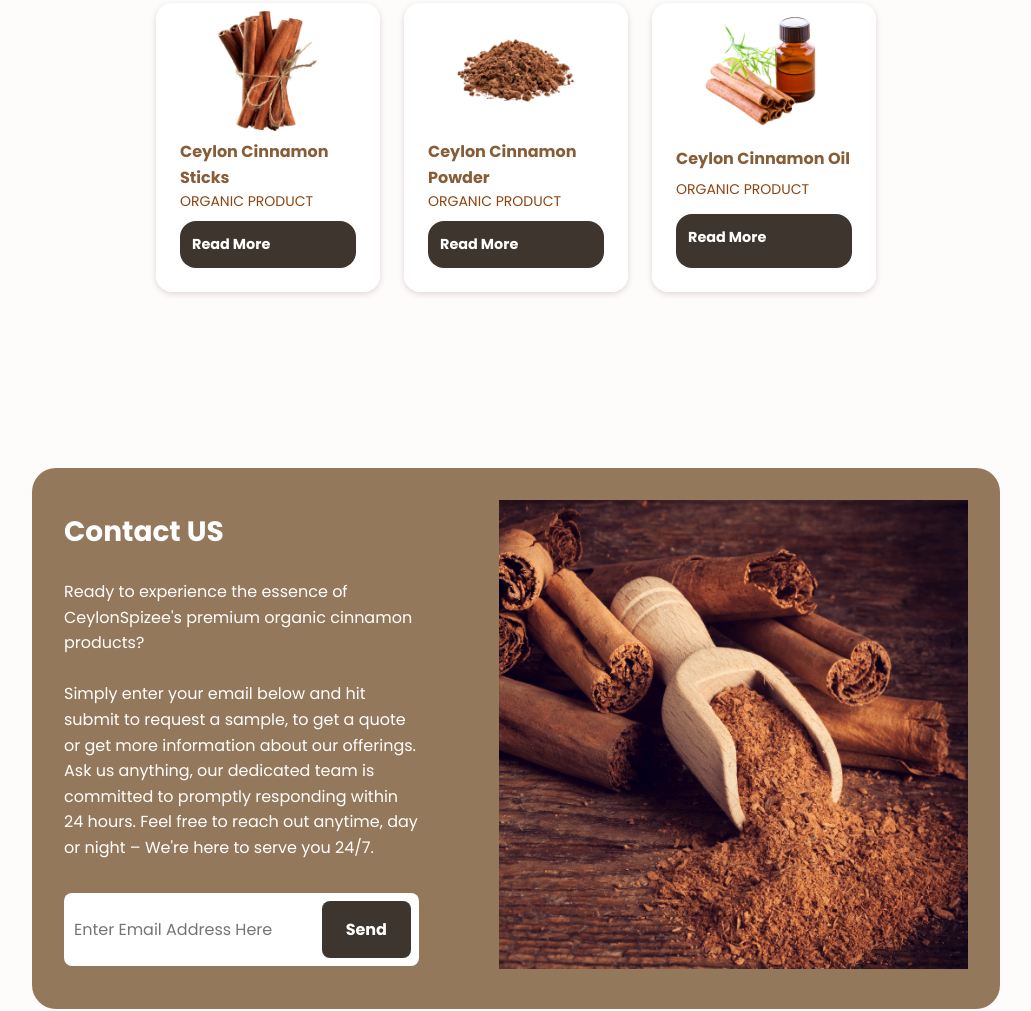
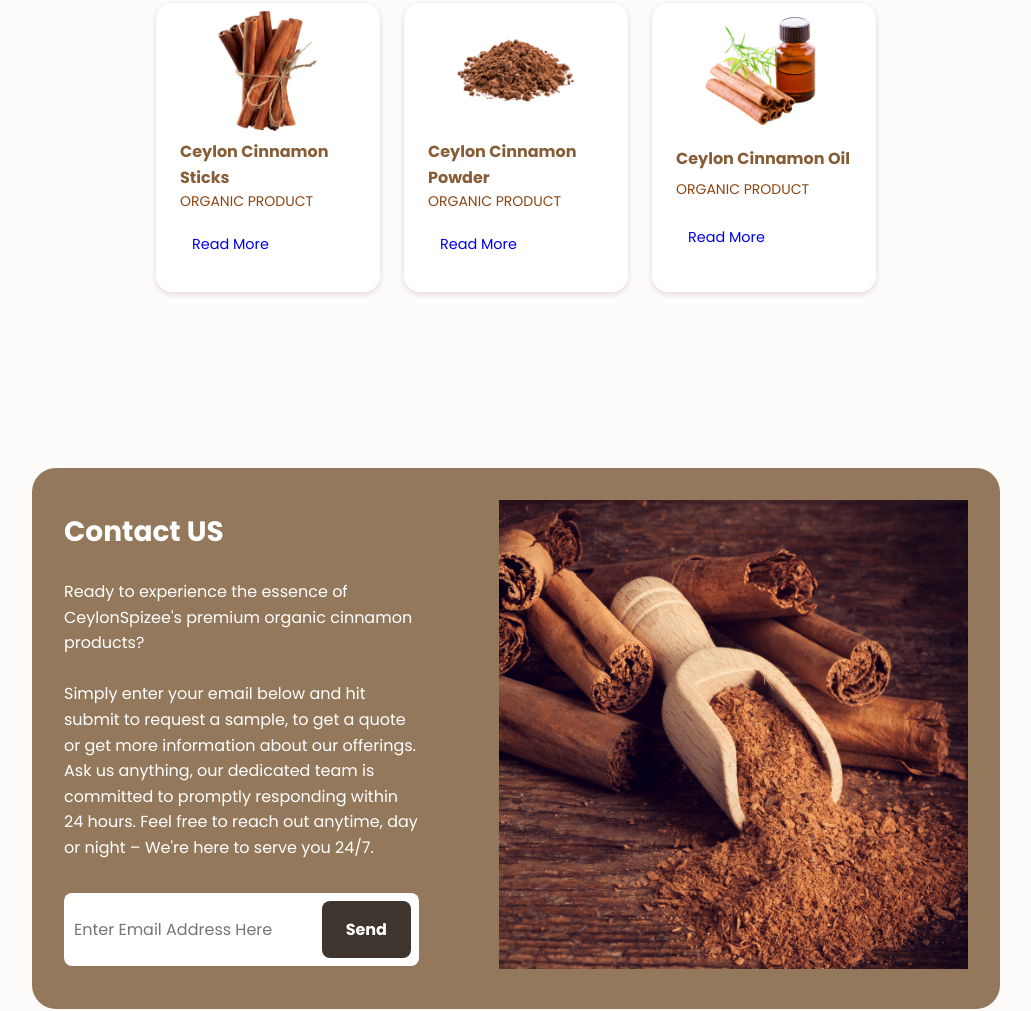
Before and after one commit to pramudithadamsara/ceylonspizee.github.io, a plain HTML site: page index.html in a window 1280 px wide. Shown: the part 2406-3417 px from the top of the page, without its empty margins (124-1155 px from the left). Drawn offline with nearby package versions, Linux system fonts and the light colour scheme.

Commit message:
Update index.html
Buttons Fixed

```diff
--- a/index.html
+++ b/index.html
@@ -95,21 +95,21 @@
                         <img src="assets/img/accessory1.png" alt="" class="accessory__img">
                         <h3 class="accessory__title">Ceylon Cinnamon Sticks</h3>
                         <span class="accessory__category">ORGANIC PRODUCT</span>
-                        <a href="CeylonCinnamonSticks.html" class="button accessory__button">Read More</a>
+                        <a href="CeylonCinnamonSticks.html" class="click__button accessory__button">Read More</a>
                     </div>
 
                     <div class="accessory__content">
                         <img src="assets/img/accessory2.png" alt="" class="accessory__img">
                         <h3 class="accessory__title">Ceylon Cinnamon Powder</h3>
                         <span class="accessory__category">ORGANIC PRODUCT</span>
-                        <a href="CeylonCinnamonPowder.html" class="button accessory__button">Read More</a>
+                        <a href="CeylonCinnamonPowder.html" class="click__button accessory__button">Read More</a>
                     </div>
 
                     <div class="accessory__content">
                         <img src="assets/img/accessory3.png" alt="" class="accessory__img">
                         <h3 class="accessory__title">Ceylon Cinnamon Oil</h3>
                         <span class="accessory__category">ORGANIC PRODUCT</span>
-                        <a href="CeylonCinnamonOil.html" class="button accessory__button">Read More</a>
+                        <a href="CeylonCinnamonOil.html" class="click__button accessory__button">Read More</a>
                     </div>
 
                     <!--
```
